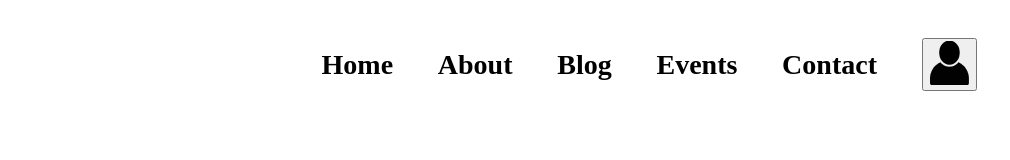
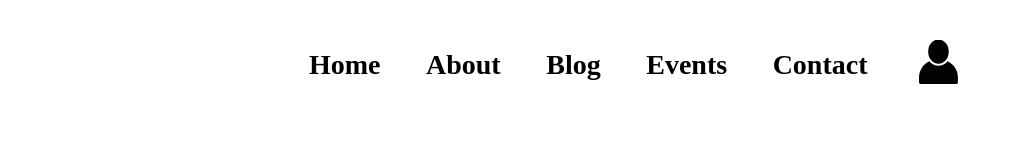
Before and after one commit to danielmuthama/OkoleaFam, a plain HTML site: page navbar.html in a window 1280 px wide. Shown: the full height of the page, 270-1280 px from the left. Drawn offline with Linux system fonts and the light colour scheme.

Commit message:
styled navbar

```diff
--- a/navbar.css
+++ b/navbar.css
@@ -1,3 +1,7 @@
+@font-face {
+  font-family: Roboto;
+  src: url();
+}
 *{
   box-sizing: border-box;
 }
@@ -5,13 +9,12 @@ body{
   /* font-family: ; */
 }
 nav{
-  background-color:white;
   display: flex;
   align-items: center;
   justify-content: space-between;
 }
 .logogroup{
-
+  margin-right: 2%;
   display: flex;
   align-items: center;
 }
@@ -28,10 +31,14 @@ nav{
 .navbar{
   display: flex;
   flex-basis: 55%;
-  margin-right: 2%;
+  margin-right: 3%;
   font-size: 28px;
   list-style: none;
   font-weight: 700;
   align-items: center;
   justify-content: space-between;
 }
+.profile{
+  background: none;
+  border: none;
+}
```
